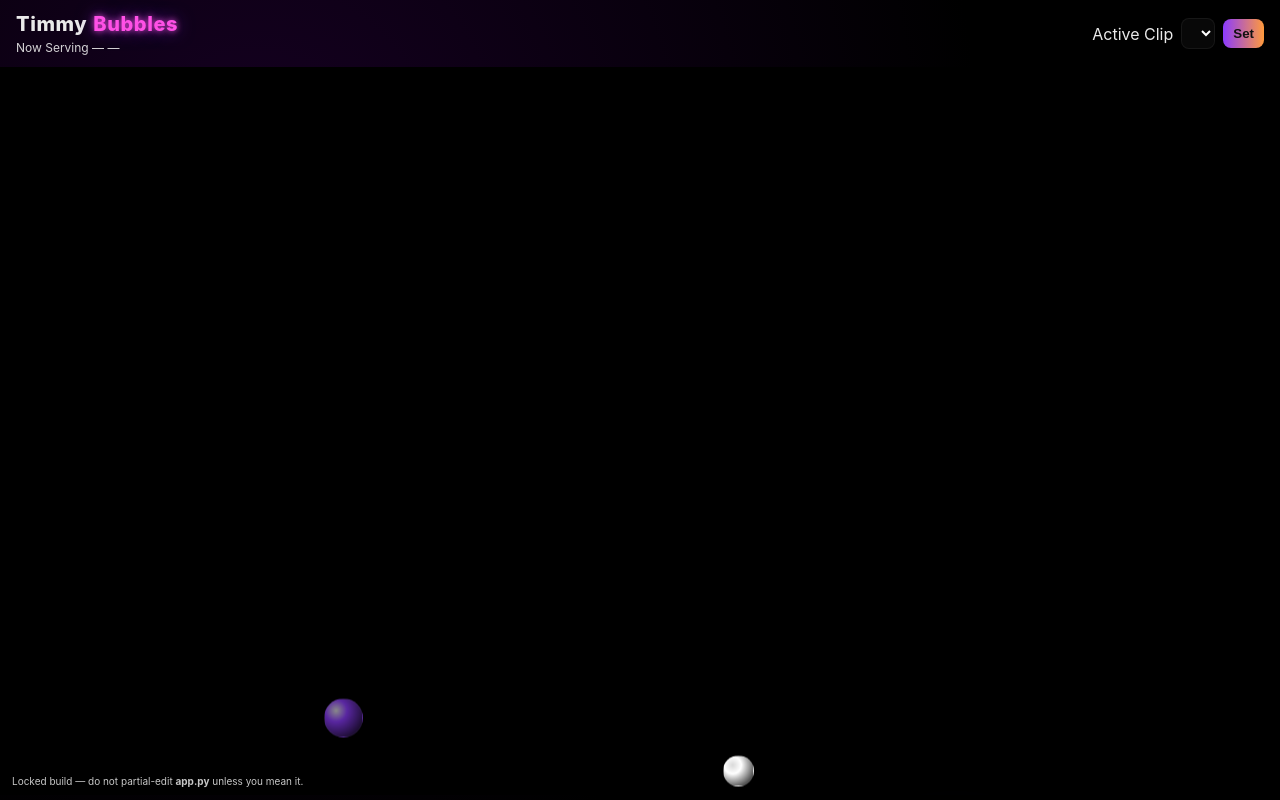
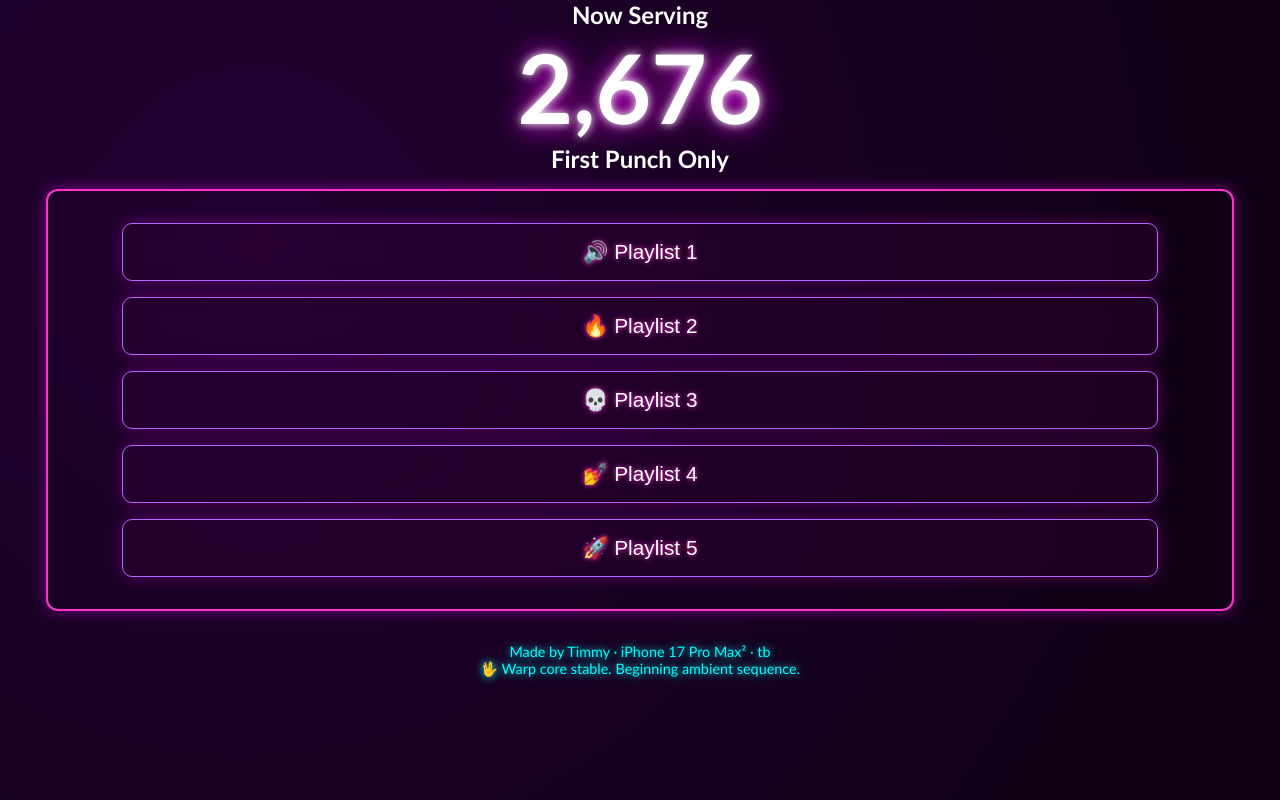
Before and after one commit to timmyjonesusn-netizen/TimmyBubbles, a Flask app: template templates/index.html in a window 1280 px wide. Run offline with Flask 3, Linux system fonts and the light colour scheme; the template is opened without the code that fills it, so the values that code supplies are empty.

Commit message:
Update index.html

```diff
--- a/templates/index.html
+++ b/templates/index.html
@@ -1,40 +1,135 @@
-<!doctype html>
+<!DOCTYPE html>
 <html lang="en">
 <head>
-<meta name="viewport" content="width=device-width,initial-scale=1.0,viewport-fit=cover">
-<meta charset="utf-8">
-<title>TimmyTime LIVE — Lock Build</title>
-<link rel="stylesheet" href="/static/styles.css">
+<meta charset="utf-8" />
+<meta name="viewport" content="width=device-width,initial-scale=1.0,user-scalable=no,maximum-scale=1.0" />
+<title>TimmyTime LIVE</title>
+<style>
+:root {
+  --bg1: #100016;
+  --bg2: #220033;
+  --neon-pink: #ff33cc;
+  --neon-purple: #b066ff;
+  --text-glow: 0 0 10px #fff, 0 0 30px #ff00ff;
+}
+html,body{
+  margin:0; padding:0; height:100%; overflow-y:auto;
+  background: radial-gradient(circle at 20% 30%, var(--bg2) 0%, var(--bg1) 80%);
+  color:white; font-family: 'Trebuchet MS', sans-serif;
+  text-align:center;
+}
+h1,h2{margin:0;}
+#counter{
+  font-size: clamp(3rem, 15vw, 6rem);
+  font-weight:900;
+  color:#fff;
+  text-shadow: var(--text-glow);
+}
+.panel{
+  margin:1rem auto;
+  padding:1rem;
+  width:90%;
+  background:rgba(0,0,0,0.05);
+  border:2px solid var(--neon-pink);
+  border-radius:12px;
+  box-shadow:0 0 15px rgba(255,0,255,0.4);
+  position:relative; z-index:20;
+}
+button.playlist{
+  display:block;
+  width:90%; margin:1rem auto;
+  padding:1rem;
+  font-size:1.3rem;
+  color:#fff;
+  background:rgba(50,0,50,0.4);
+  border:1px solid var(--neon-purple);
+  border-radius:10px;
+  backdrop-filter:blur(8px);
+  text-shadow:0 0 5px var(--neon-pink);
+  box-shadow:0 0 15px rgba(255,0,255,0.3);
+  cursor:pointer;
+  z-index:20;
+  transition:transform .2s;
+}
+button.playlist:hover{transform:scale(1.05);}
+#footer{
+  font-size:.9rem;
+  color:aqua;
+  text-shadow:0 0 8px aqua;
+  margin-top:2rem;
+}
+.bubble{
+  position:fixed;
+  border-radius:50%;
+  background:radial-gradient(circle at 30% 30%, rgba(255,255,255,0.8), rgba(255,0,255,0.1));
+  opacity:0.5;
+  animation: floatUp linear infinite;
+  z-index:5;
+}
+@keyframes floatUp{
+  0%{transform:translateY(100vh) scale(0.5);}
+  100%{transform:translateY(-10vh) scale(1);}
+}
+</style>
 </head>
 <body>
-  <main id="app">
-    <header class="topbar">
-      <div class="brand">
-        <div class="logo">Timmy<span class="neon">Bubbles</span></div>
-        <div class="subtitle">Now Serving — <span id="counter">—</span></div>
-      </div>
-      <div class="controls">
-        <label class="video-label">Active Clip</label>
-        <select id="videoSelect"></select>
-        <button id="setVideoBtn">Set</button>
-      </div>
-    </header>
 
-    <section class="stage">
-      <div class="video-wrap">
-        <video id="heroVideo" playsinline autoplay loop muted preload="auto">
-          <!-- source populated by JS -->
-        </video>
-      </div>
+<h2>Now Serving</h2>
+<h1 id="counter">1,111</h1>
+<h2>First Punch Only</h2>
 
-      <div id="bubbleLayer" class="bubble-layer" aria-hidden="true"></div>
-    </section>
+<div class="panel">
+  <button class="playlist">🔊 Playlist 1</button>
+  <button class="playlist">🔥 Playlist 2</button>
+  <button class="playlist">💀 Playlist 3</button>
+  <button class="playlist">💅 Playlist 4</button>
+  <button class="playlist">🚀 Playlist 5</button>
+</div>
 
-    <footer class="footer">
-      <small>Locked build — do not partial-edit <strong>app.py</strong> unless you mean it.</small>
-    </footer>
-  </main>
+<div id="footer">Made by Timmy · iPhone 17 Pro Max² · tb<br>🖖 Warp core stable. Beginning ambient sequence.</div>
 
-<script src="/static/main.js"></script>
+<script>
+/* ---------- COUNTER ---------- */
+let current = 1111;
+const max = 999999;
+const counterEl = document.getElementById("counter");
+function updateCounter(){
+  if(current < max){
+    current += Math.floor(Math.random()*7)+1; // smooth slow climb
+    counterEl.textContent = current.toLocaleString();
+    requestAnimationFrame(updateCounter);
+  }
+}
+requestAnimationFrame(updateCounter);
+
+/* ---------- BUBBLES ---------- */
+const colors = ["#ff33cc","#aa00ff","#ff8800","#69ffd8"];
+for(let i=0;i<25;i++){
+  const b=document.createElement("div");
+  b.classList.add("bubble");
+  const size=Math.random()*60+20;
+  b.style.width=b.style.height=size+"px";
+  b.style.left=Math.random()*100+"%";
+  b.style.animationDuration=(10+Math.random()*20)+"s";
+  b.style.background=`radial-gradient(circle at 30% 30%, ${colors[Math.floor(Math.random()*colors.length)]}, transparent)`;
+  document.body.appendChild(b);
+}
+
+/* ---------- AUDIO ---------- */
+const audioCtx = new (window.AudioContext||window.webkitAudioContext)();
+function playAmbient(){
+  const o=audioCtx.createOscillator();
+  const g=audioCtx.createGain();
+  o.type="sine"; o.frequency.setValueAtTime(220,audioCtx.currentTime);
+  g.gain.setValueAtTime(0.02,audioCtx.currentTime);
+  o.connect(g).connect(audioCtx.destination);
+  o.start();
+  setTimeout(()=>{o.stop();},4000);
+}
+document.body.addEventListener("click",()=>playAmbient(),{once:true});
+
+/* ---------- DEBUG LOGGER ---------- */
+console.log("🖖 Spock Log: Interface running stable on iPhone bridge.");
+</script>
 </body>
 </html>
```
